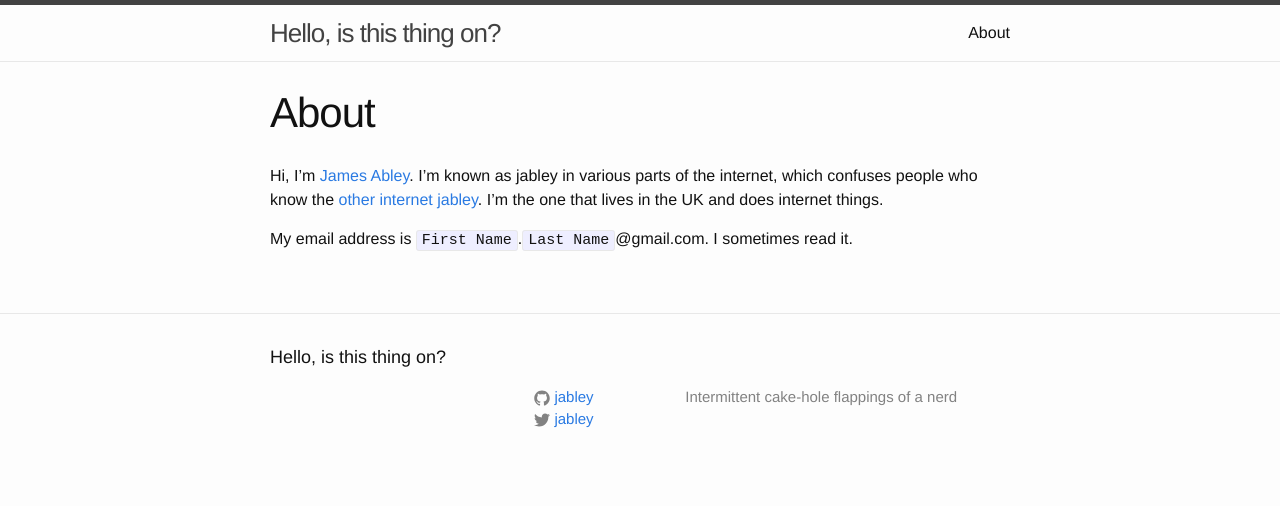
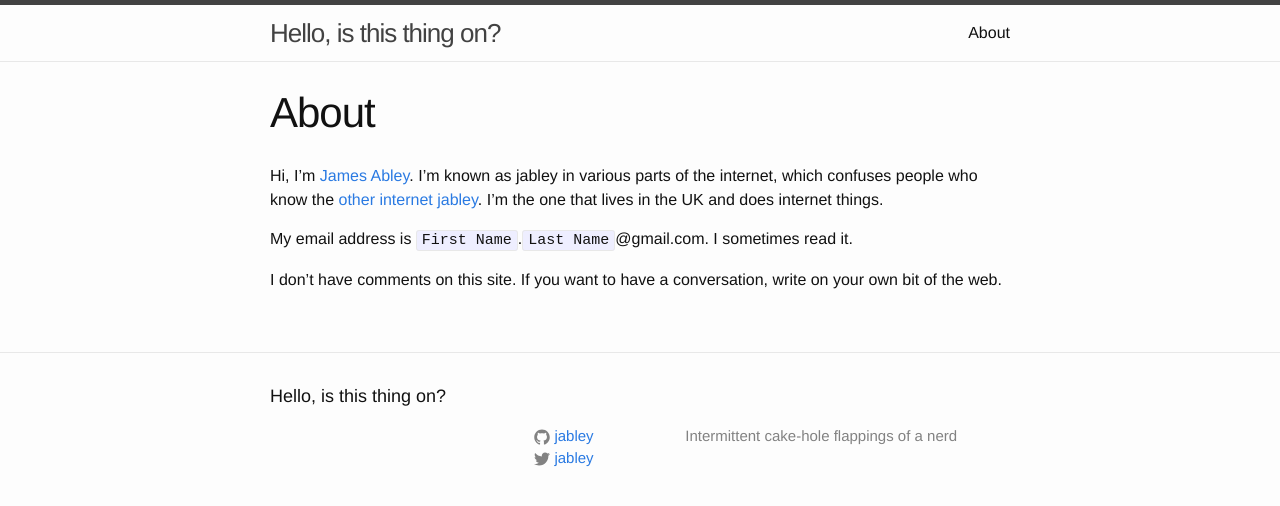
Before and after one commit to jabley/jamesabley.com, a Jekyll site: the page built from about.md, in a window 1280 px wide. Shown: the top 506 px of the page. Built offline with Jekyll 4.4.1, drawn with Linux system fonts in a browser that asks for light colours.

Commit message:
Add note about comments

```diff
--- a/about.md
+++ b/about.md
@@ -6,3 +6,5 @@ permalink: /about/
 Hi, I'm [James Abley](https://www.google.com/search?q="James+Abley"). I'm known as jabley in various parts of the internet, which confuses people who know the [other internet jabley](https://www.linkedin.com/in/jabley). I'm the one that lives in the UK and does internet things.
 
 My email address is `First Name`.`Last Name`@gmail.com. I sometimes read it.
+
+I don't have comments on this site. If you want to have a conversation, write on your own bit of the web.
```
